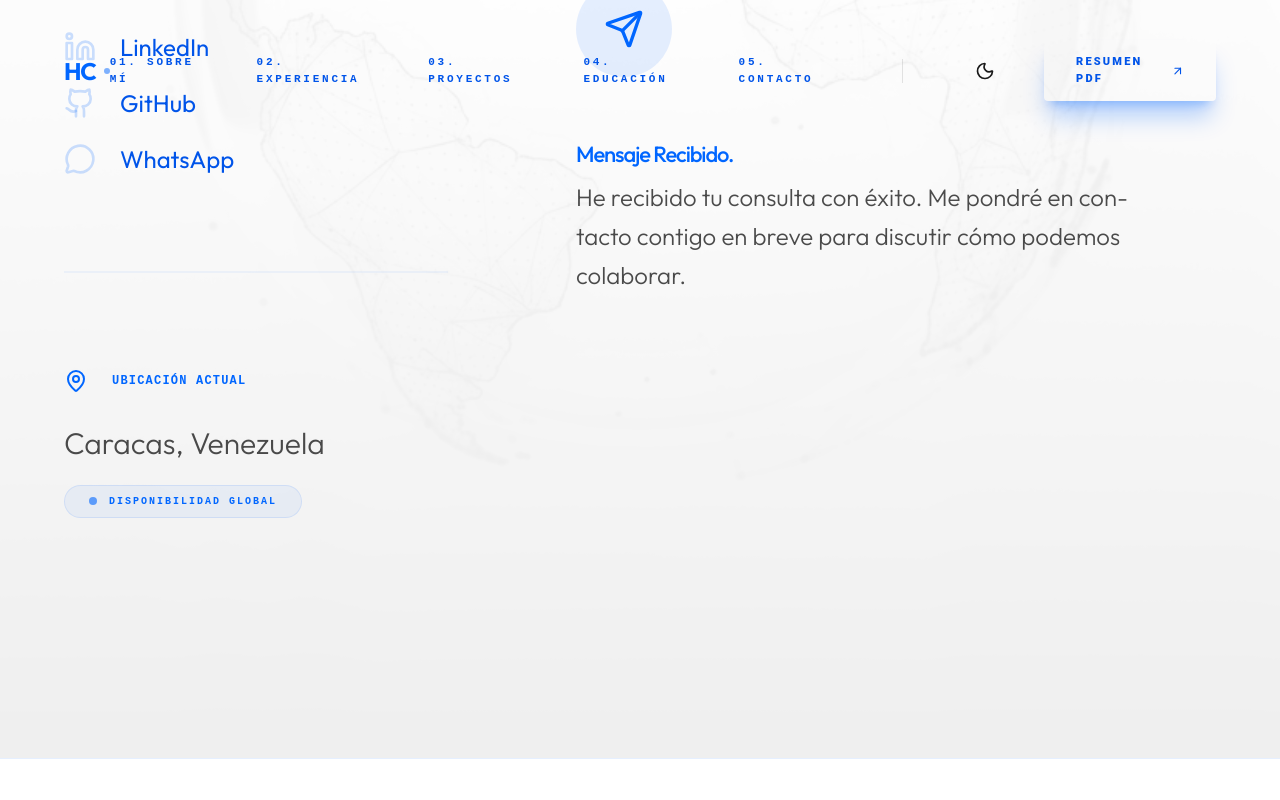
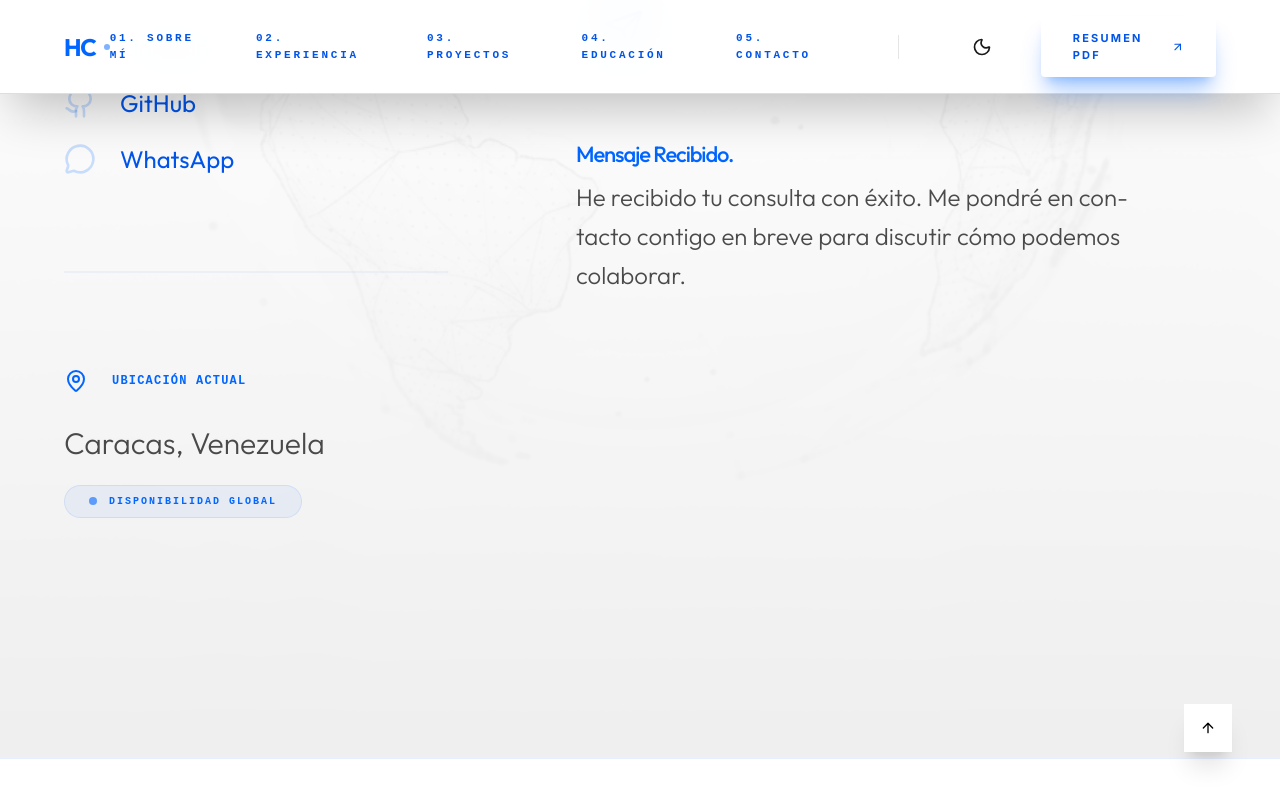
Before and after one commit to humbertodcr2911/mi-curriculum-profesional, a React (Vite) app: page / in a window 1280 px wide. Both pictures are taken after typing "Sample", "name@example.com", "Sample", "Sample" into the empty fields and a click on the button "TRANSMITIR MENSAJE". Built offline with nearby package versions, Linux system fonts and the light colour scheme.

Commit message:
Se suben cambios nuevos para modo movil

```diff
--- a/src/App.jsx
+++ b/src/App.jsx
@@ -56,12 +56,22 @@ function App() {
 
   const isDark = theme === 'dark' || (theme === 'system' && window.matchMedia && window.matchMedia('(prefers-color-scheme: dark)').matches);
 
+  const [scrolled, setScrolled] = useState(false);
+  const contentRef = React.useRef(null);
+
+  const handleScroll = (ev) => {
+    setScrolled(ev.detail.scrollTop > 50);
+  };
+
+  const scrollToTop = () => {
+    contentRef.current?.scrollToTop(500);
+  };
+
   return (
     <IonApp>
-      <IonContent>
+      <Header theme={theme} setTheme={setTheme} scrolledForce={scrolled} />
+      <IonContent ref={contentRef} scrollEvents={true} onIonScroll={handleScroll}>
         <div className={`min-h-screen transition-all duration-700 ${isDark ? 'dark bg-[#0A0A0B]' : 'bg-white'}`}>
-          <Header theme={theme} setTheme={setTheme} />
-
           <main>
             <Hero />
             <About />
@@ -73,7 +83,6 @@ function App() {
           </main>
 
           <Footer />
-          <ScrollToTop />
 
           {/* Hidden PDF Template */}
           <div style={{ position: 'absolute', left: '-9999px', top: '0' }}>
@@ -81,6 +90,7 @@ function App() {
           </div>
         </div>
       </IonContent>
+      <ScrollToTop scrolledForce={scrolled} onScrollToTop={scrollToTop} />
     </IonApp>
   );
 }
--- a/src/components/Header.jsx
+++ b/src/components/Header.jsx
@@ -5,35 +5,12 @@ import { cvData } from '../data/cvData';
 import { exportToPDF } from '../utils/pdfExport';
 import bgGlobal from '../assets/bg_global.png';
 
-const Header = ({ theme, setTheme }) => {
+const Header = ({ theme, setTheme, scrolledForce }) => {
   const [isOpen, setIsOpen] = useState(false);
-  const [scrolled, setScrolled] = useState(false);
+  const scrolled = scrolledForce;
   const { personalInfo } = cvData;
 
-  useEffect(() => {
-    // Create a sentinel element at the top of the body to detect scroll
-    const sentinel = document.createElement('div');
-    sentinel.style.position = 'absolute';
-    sentinel.style.top = '0';
-    sentinel.style.height = '1px';
-    sentinel.style.width = '1px';
-    sentinel.id = 'scroll-sentinel';
-    document.body.prepend(sentinel);
-
-    const observer = new IntersectionObserver(
-      ([entry]) => {
-        // If the sentinel is not intersecting, it means we have scrolled down
-        setScrolled(!entry.isIntersecting);
-      },
-      { threshold: [0], rootMargin: '-10px 0px 0px 0px' }
-    );
-
-    observer.observe(sentinel);
-    return () => {
-      observer.disconnect();
-      sentinel.remove();
-    };
-  }, []);
+  // Internal scroll detection removed in favor of scrolledForce prop from App.jsx
 
   const handleExportPDF = (e) => {
     e.preventDefault();
@@ -137,19 +114,23 @@ const Header = ({ theme, setTheme }) => {
             animate={{ opacity: 1, x: 0 }}
             exit={{ opacity: 0, x: '100%' }}
             transition={{ type: "spring", damping: 25, stiffness: 200 }}
-            className="fixed inset-0 z-40 bg-white dark:bg-[#0A0A0B] p-6 sm:p-12 lg:hidden flex flex-col justify-start items-start space-y-8 overflow-y-auto"
+            className="fixed inset-0 z-[110] bg-white dark:bg-[#0A0A0B] p-6 sm:p-12 lg:hidden flex flex-col justify-start items-start overflow-y-auto"
           >
             {/* Cinematic Menu Background */}
-            <div className="absolute inset-0 z-0">
+            <div className="absolute inset-0 z-0 bg-white dark:bg-[#0A0A0B]">
               <div
-                className="absolute inset-0 bg-cover bg-center opacity-[0.05] dark:opacity-[0.15] scale-125"
+                className="absolute inset-0 bg-cover bg-center opacity-[0.05] dark:opacity-[0.1] scale-125"
                 style={{ backgroundImage: `url(${bgGlobal})` }}
               />
-              <div className="absolute inset-0 bg-gradient-to-tr from-white via-white/90 to-transparent dark:from-[#0A0A0B] dark:via-[#0A0A0B]/90 dark:to-transparent" />
+              <div className="absolute inset-0 bg-white/95 dark:bg-[#0A0A0B]/98" />
             </div>
 
-            <div className="relative z-10 w-full flex flex-col space-y-12">
-              <div className="absolute top-0 right-0 flex items-center gap-4">
+            <div className="relative z-10 w-full flex flex-col min-h-full">
+              <div className="flex justify-between items-center w-full mb-12">
+                <div className="text-2xl font-display font-bold tracking-tighter flex items-center gap-2 group">
+                  <span className="text-primary">{personalInfo.initials}</span>
+                </div>
+                <div className="flex items-center gap-4">
                   <button
                     onClick={() => setTheme(isDark ? 'light' : 'dark')}
                     className="p-3 rounded-full bg-primary/5 text-primary"
@@ -165,9 +146,10 @@ const Header = ({ theme, setTheme }) => {
                     <X className="w-8 h-8" />
                   </button>
                 </div>
+              </div>
 
-              <nav className="flex flex-col items-start space-y-6 sm:space-y-8 w-full pl-4 overflow-y-auto max-h-[75vh] pt-12">
-                <span className="text-[10px] font-mono tracking-[0.5em] text-primary/40 uppercase mb-2">NAVEGACIÓN</span>
+              <nav className="flex flex-col items-start space-y-8 w-full pl-4 py-8">
+                <span className="text-[10px] font-mono tracking-[0.5em] text-primary/40 uppercase mb-4">NAVEGACIÓN</span>
                 {navLinks.map((link, idx) => (
                   <Motion.a
                     key={link.name}
@@ -185,7 +167,7 @@ const Header = ({ theme, setTheme }) => {
                 <Motion.a
                   href="#"
                   onClick={handleExportPDF}
-                  className="mt-8 text-[11px] font-black tracking-[0.4em] uppercase bg-primary text-white px-8 py-4 rounded-sm shadow-2xl shadow-primary/40 flex items-center gap-4"
+                  className="mt-8 text-[11px] font-black tracking-[0.4em] uppercase bg-primary text-white px-8 py-4 rounded-sm shadow-2xl shadow-primary/40 flex items-center gap-4 w-fit"
                   initial={{ opacity: 0, y: 20 }}
                   animate={{ opacity: 1, y: 0 }}
                   transition={{ delay: 0.8 }}
@@ -194,8 +176,8 @@ const Header = ({ theme, setTheme }) => {
                 </Motion.a>
               </nav>
 
-              <div className="absolute bottom-12 left-12">
-                <span className="text-[10px] font-mono tracking-widest text-black/20 dark:text-white/20 uppercase">Caracas, Venezuela — {new Date().getFullYear()}</span>
+              <div className="mt-auto pt-12 pb-8">
+                <span className="text-[10px] font-mono tracking-widest text-black/40 dark:text-white/40 uppercase">Caracas, Venezuela — {new Date().getFullYear()}</span>
               </div>
             </div>
           </Motion.div>
--- a/src/components/ScrollToTop.jsx
+++ b/src/components/ScrollToTop.jsx
@@ -1,43 +1,12 @@
-import React, { useState, useEffect } from 'react';
+import React from 'react';
 import { ArrowUp } from 'lucide-react';
 
-const ScrollToTop = () => {
-  const [isVisible, setIsVisible] = useState(false);
-
-  useEffect(() => {
-    const sentinel = document.createElement('div');
-    sentinel.style.position = 'absolute';
-    sentinel.style.top = '400px'; // Appear after 400px of scroll
-    sentinel.style.height = '1px';
-    sentinel.id = 'scroll-to-top-sentinel';
-    document.body.prepend(sentinel);
-
-    const observer = new IntersectionObserver(
-      ([entry]) => {
-        setIsVisible(!entry.isIntersecting);
-      },
-      { threshold: [0] }
-    );
-
-    observer.observe(sentinel);
-    return () => {
-      observer.disconnect();
-      sentinel.remove();
-    };
-  }, []);
-
-  const scrollToTop = () => {
-    window.scrollTo({
-      top: 0,
-      behavior: 'smooth',
-    });
-  };
-
+const ScrollToTop = ({ scrolledForce, onScrollToTop }) => {
   return (
     <>
-      {isVisible && (
+      {scrolledForce && (
         <button
-          onClick={scrollToTop}
+          onClick={onScrollToTop}
           className="fixed bottom-6 right-6 md:bottom-12 md:right-12 z-50 w-10 h-10 md:w-12 md:h-12 border border-black dark:border-white bg-white dark:bg-black text-black dark:text-white flex items-center justify-center transition-all duration-500 hover:bg-black hover:text-white dark:hover:bg-white dark:hover:text-black group shadow-xl no-print"
           aria-label="Volver arriba"
         >
```
Lines whose indentation alone changed are shown as unchanged.
